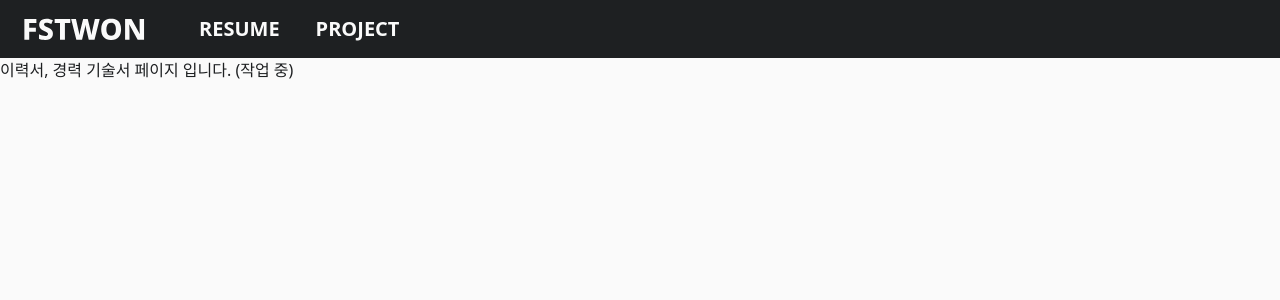
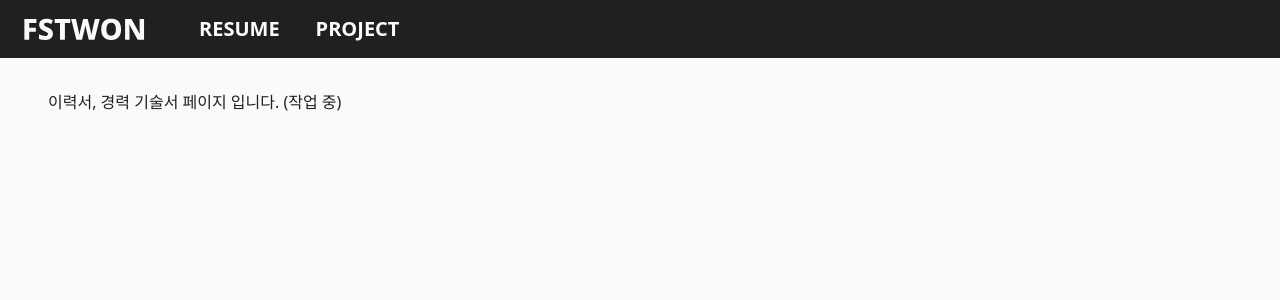
Before and after one commit to fstwon/portfolio, a React app: page / in a window 1280 px wide. Shown: the top 300 px of the page. Built offline with nearby package versions, Linux system fonts and the light colour scheme.

Commit message:
main page 전체 레이아웃 적용

```diff
--- a/src/pages/main/main.page.tsx
+++ b/src/pages/main/main.page.tsx
@@ -1,6 +1,7 @@
 import { Navigate, Route, Routes } from "react-router-dom";
 import { IMainPage, useMainPageList } from "./hooks/useMainPageList.hook";
 import { ReactNode } from "react";
+import "./main.style.scss";
 
 type TclassName = string;
 const className:TclassName = 'main_page_container';
--- a/src/pages/main/main.style.scss
+++ b/src/pages/main/main.style.scss
@@ -0,0 +1,3 @@
+.main_page_container {
+  margin: 32px 48px 0;
+}
```
